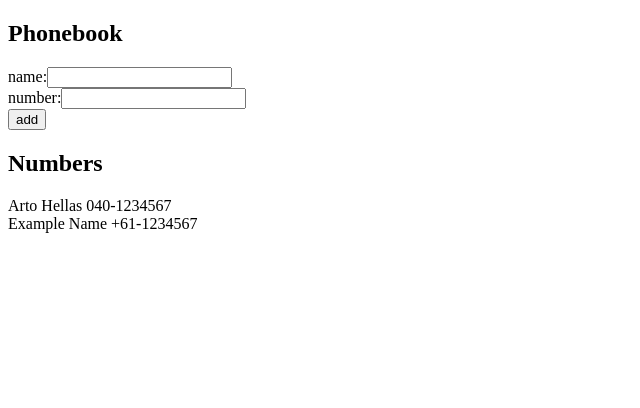
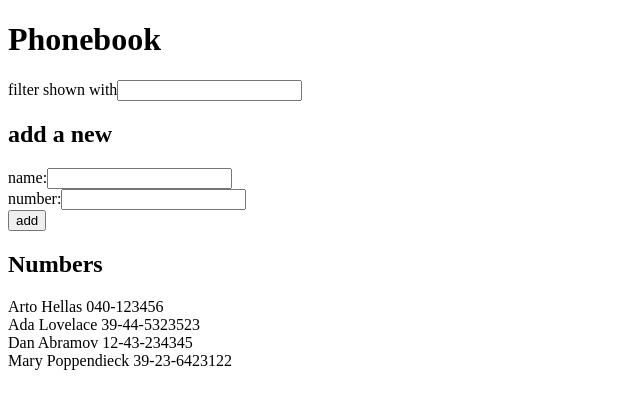
Before and after one commit to kristinakatriel/fullstack-open-university-of-helsinki, a React (Vite) app in the folder part2/phonebook/: page / in a window 1280 px wide. Shown: the top 408 px of the page, without its empty margins (0-640 px from the left). Built offline with nearby package versions, Linux system fonts and the light colour scheme.

Commit message:
exercise 2.9 done, added search field to filter the list of people by name

```diff
--- a/part2/phonebook/src/App.jsx
+++ b/part2/phonebook/src/App.jsx
@@ -2,9 +2,13 @@
 
 const App = () => {
   const [persons, setPersons] = useState([
-    { name: 'Arto Hellas', number: '040-1234567' },
-    { name: 'Example Name', number: '+61-1234567' }
+    { name: 'Arto Hellas', number: '040-123456', id: 1 },
+    { name: 'Ada Lovelace', number: '39-44-5323523', id: 2 },
+    { name: 'Dan Abramov', number: '12-43-234345', id: 3 },
+    { name: 'Mary Poppendieck', number: '39-23-6423122', id: 4 }
   ])
+  const [filter, setFilter] = useState('')
+  const [filteredPersons, setFilteredPersons] = useState(persons)
   const [newName, setNewName] = useState('')
   const [newNumber, setNewNumber] = useState('')
 
@@ -24,7 +28,18 @@
       setNewNumber('')
     }
   }
-
+  const handleFilterChange = (event) => {
+    console.log(event.target.value)
+    const term = event.target.value;
+    setFilter(term);
+    console.log(persons)
+    console.log(term)
+    const filteredItems = persons.filter(persons =>
+      persons.name.toLowerCase().includes(term.toLowerCase()) ||
+      persons.number.toLowerCase().includes(term.toLowerCase())
+    );
+    setFilteredPersons(filteredItems);
+  }
   const handleNameChange = (event) => {
     console.log(event.target.value)
     setNewName(event.target.value)
@@ -36,7 +51,13 @@
 
   return (
     <div>
-      <h2>Phonebook</h2>
+      <h1>Phonebook</h1>
+      filter shown with
+        <input
+          value={filter}
+          onChange={handleFilterChange}
+        /><br/>
+      <h2>add a new</h2>
       <form onSubmit={addName}>
         name:
         <input
@@ -53,7 +74,7 @@
         </div>
       </form>
       <h2>Numbers</h2>
-      {persons.map(persons =>
+      {filteredPersons.map(persons =>
         <div key={persons.name}>
           {persons.name} {persons.number}
         </div>
```
